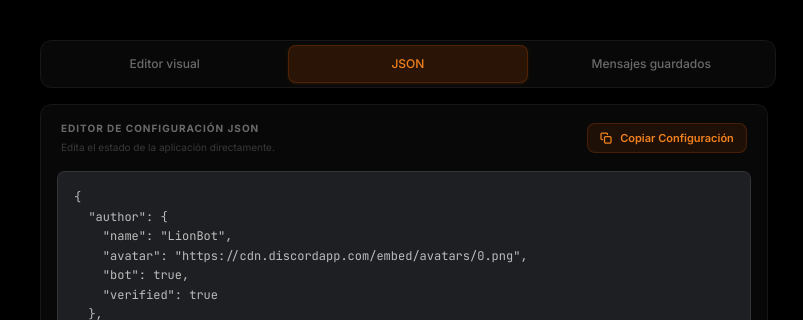
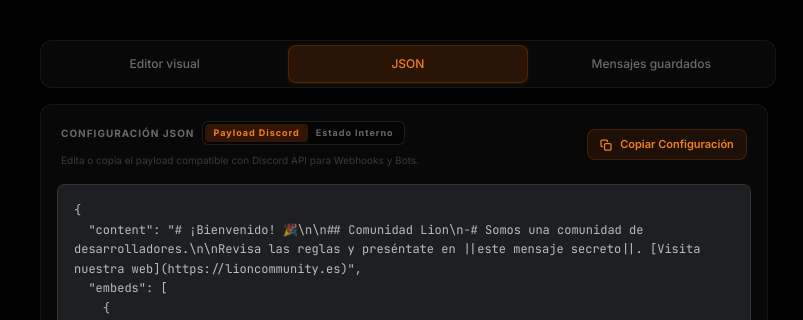
Before and after one commit to lioncommunity-es/lioncommunity-es.github.io, an Astro site: page /tools/discord-preview in a window 1280 px wide. Both pictures are taken after a click on the button "JSON". Shown: the part 230-550 px from the top of the page, 0-803 px from the left. Built offline with nearby package versions, Linux system fonts and the light colour scheme; Astro itself is replaced by a stand-in of ours.

Commit message:
Add Discord JSON mode and payload parsing
Introduce a JSON format toggle (Discord vs internal) in DiscordPreviewApp so users can edit/export Discord-compatible payloads or the app's internal state. Wire up toDiscordJSON/fromDiscordJSON to serialize/deserialize between internal DiscordPreviewData and Discord webhook/bot JSON, with validation adjusted per format. Add fromDiscordJSON and decimalToHex helpers in transform.ts to map embeds, components, V2 components, flags and author fields; toDiscordJSON now includes webhook username/avatar mappings. Update V2ComponentRenderer to use DiscordActionRow wrappers for buttons and action rows, and apply various UI/markup refinements (icons, classes, spacing, and minor logic fixes).

```diff
--- a/src/components/discord-preview/DiscordPreviewApp.tsx
+++ b/src/components/discord-preview/DiscordPreviewApp.tsx
@@ -5,6 +5,7 @@ import StorageSidebar from "./StorageSidebar";
 import ConfirmModal from "./ConfirmModal";
 import { DEFAULT_DATA } from "./defaults";
 import type { DiscordPreviewData } from "@/types";
+import { toDiscordJSON, fromDiscordJSON } from "./utils/transform";
 import "@skyra/discord-components-core";
 
 const LOCAL_STORAGE_KEY = "discord_preview_session";
@@ -20,13 +21,26 @@ interface SavedMessage {
 export default function DiscordPreviewApp() {
   const [data, setData] = useState<DiscordPreviewData>(DEFAULT_DATA);
   const [tab, setTab] = useState<"editor" | "json" | "saved">("editor");
-  const [internalJson, setInternalJson] = useState(JSON.stringify(DEFAULT_DATA, null, 2));
+  const [jsonFormat, setJsonFormat] = useState<"discord" | "internal">(
+    "discord",
+  );
+
+  // Use a function to initialize the string depending on format
+  const getJsonString = (d: DiscordPreviewData, f: "discord" | "internal") => {
+    if (f === "internal") return JSON.stringify(d, null, 2);
+    return JSON.stringify(toDiscordJSON(d), null, 2);
+  };
+
+  const [internalJson, setInternalJson] = useState(
+    getJsonString(DEFAULT_DATA, "discord"),
+  );
   const [jsonError, setJsonError] = useState<string | null>(null);
   const [copied, setCopied] = useState(false);
 
   // Storage state
   const [savedMessages, setSavedMessages] = useState<SavedMessage[]>([]);
-  const [hoverPreviewData, setHoverPreviewData] = useState<DiscordPreviewData | null>(null);
+  const [hoverPreviewData, setHoverPreviewData] =
+    useState<DiscordPreviewData | null>(null);
   const [modalState, setModalState] = useState<{
     isOpen: boolean;
     pendingMsg: SavedMessage | null;
@@ -38,10 +52,10 @@ export default function DiscordPreviewApp() {
   // Sync internal JSON
   useEffect(() => {
     if (document.activeElement !== textareaRef.current) {
-      setInternalJson(JSON.stringify(data, null, 2));
+      setInternalJson(getJsonString(data, jsonFormat));
       setJsonError(null);
     }
-  }, [data]);
+  }, [data, jsonFormat]);
 
   // Load from LocalStorage
   useEffect(() => {
@@ -81,7 +95,11 @@ export default function DiscordPreviewApp() {
   }, [savedMessages]);
 
   const validateDiscordData = (parsed: any): string | null => {
-    if (typeof parsed !== "object" || parsed === null || Array.isArray(parsed)) {
+    if (
+      typeof parsed !== "object" ||
+      parsed === null ||
+      Array.isArray(parsed)
+    ) {
       return "El JSON debe ser un objeto { ... }";
     }
 
@@ -105,13 +123,29 @@ export default function DiscordPreviewApp() {
     setInternalJson(raw);
     try {
       const parsed = JSON.parse(raw);
-      const error = validateDiscordData(parsed);
 
-      if (error) {
-        setJsonError(error);
+      if (jsonFormat === "internal") {
+        const error = validateDiscordData(parsed);
+        if (error) {
+          setJsonError(error);
+        } else {
+          setJsonError(null);
+          setData(parsed);
+        }
       } else {
+        // Validation for Discord Payload
+        if (
+          typeof parsed !== "object" ||
+          parsed === null ||
+          Array.isArray(parsed)
+        ) {
+          setJsonError(
+            "El payload de Discord debe ser un JSON Objeto en la raíz.",
+          );
+          return;
+        }
         setJsonError(null);
-        setData(parsed);
+        setData(fromDiscordJSON(parsed));
       }
     } catch (e: any) {
       setJsonError(`Error de sintaxis JSON: ${e.message}`);
@@ -134,7 +168,9 @@ export default function DiscordPreviewApp() {
 
     setSavedMessages((prev) => {
       // Overwrite if name exists
-      const filtered = prev.filter(m => m.name.toLowerCase() !== name.toLowerCase());
+      const filtered = prev.filter(
+        (m) => m.name.toLowerCase() !== name.toLowerCase(),
+      );
       return [newMessage, ...filtered];
     });
   };
@@ -155,7 +191,7 @@ export default function DiscordPreviewApp() {
     <div className="mx-auto max-w-[1400px] px-4 py-8">
       <div className="grid gap-8 lg:grid-cols-[1.26fr_0.74fr]">
         {/* Left: Editor/JSON/Saved */}
-        <div className="order-2 lg:order-none">
+        <div className="order-2 lg:order-0">
           {/* Tab bar */}
           <div className="mb-4 flex items-center gap-1 rounded-xl border border-white/6 bg-white/3 p-1">
             <button
@@ -198,7 +234,9 @@ export default function DiscordPreviewApp() {
                 savedMessages={savedMessages}
                 onSave={handleSave}
                 onDelete={handleDelete}
-                onLoad={(msg) => setModalState({ isOpen: true, pendingMsg: msg })}
+                onLoad={(msg) =>
+                  setModalState({ isOpen: true, pendingMsg: msg })
+                }
                 onHover={setHoverPreviewData}
               />
             )}
@@ -208,11 +246,33 @@ export default function DiscordPreviewApp() {
                 <div className="relative rounded-xl border border-white/6 bg-white/3 p-4">
                   <div className="mb-4 flex items-center justify-between px-1">
                     <div>
-                      <h4 className="text-[10px] font-bold tracking-widest text-white/40 uppercase">
-                        Editor de Configuración JSON
+                      <h4 className="flex items-center gap-2 text-[10px] font-bold tracking-widest text-white/40 uppercase">
+                        Configuración JSON
+                        <div className="flex h-6 items-center rounded-md border border-white/10 bg-black/40 p-0.5 text-[9px]">
+                          <button
+                            onClick={(e) => {
+                              e.preventDefault();
+                              setJsonFormat("discord");
+                            }}
+                            className={`rounded px-2 py-0.5 transition-colors ${jsonFormat === "discord" ? "bg-orange-500/20 text-orange-400" : "text-white/40 hover:text-white/80"}`}
+                          >
+                            Payload Discord
+                          </button>
+                          <button
+                            onClick={(e) => {
+                              e.preventDefault();
+                              setJsonFormat("internal");
+                            }}
+                            className={`rounded px-2 py-0.5 transition-colors ${jsonFormat === "internal" ? "bg-orange-500/20 text-orange-400" : "text-white/40 hover:text-white/80"}`}
+                          >
+                            Estado Interno
+                          </button>
+                        </div>
                       </h4>
-                      <p className="mt-1 text-[10px] text-white/20">
-                        Edita el estado de la aplicación directamente.
+                      <p className="mt-2 text-[10px] text-white/20">
+                        {jsonFormat === "discord"
+                          ? "Edita o copia el payload compatible con Discord API para Webhooks y Bots."
+                          : "Edita el estado interno de la aplicación directamente."}
                       </p>
                     </div>
                     <button
@@ -225,12 +285,44 @@ export default function DiscordPreviewApp() {
                     >
                       {copied ? (
                         <>
-                          <svg xmlns="http://www.w3.org/2000/svg" width="12" height="12" viewBox="0 0 24 24" fill="none" stroke="currentColor" strokeWidth="3" strokeLinecap="round" strokeLinejoin="round"><polyline points="20 6 9 17 4 12" /></svg>
+                          <svg
+                            xmlns="http://www.w3.org/2000/svg"
+                            width="12"
+                            height="12"
+                            viewBox="0 0 24 24"
+                            fill="none"
+                            stroke="currentColor"
+                            strokeWidth="3"
+                            strokeLinecap="round"
+                            strokeLinejoin="round"
+                          >
+                            <polyline points="20 6 9 17 4 12" />
+                          </svg>
                           ¡Copiado!
                         </>
                       ) : (
                         <>
-                          <svg xmlns="http://www.w3.org/2000/svg" width="12" height="12" viewBox="0 0 24 24" fill="none" stroke="currentColor" strokeWidth="2.5" strokeLinecap="round" strokeLinejoin="round"><rect x="9" y="9" width="13" height="13" rx="2" ry="2" /><path d="M5 15H4a2 2 0 0 1-2-2V4a2 2 0 0 1 2-2h9a2 2 0 0 1 2 2v1" /></svg>
+                          <svg
+                            xmlns="http://www.w3.org/2000/svg"
+                            width="12"
+                            height="12"
+                            viewBox="0 0 24 24"
+                            fill="none"
+                            stroke="currentColor"
+                            strokeWidth="2.5"
+                            strokeLinecap="round"
+                            strokeLinejoin="round"
+                          >
+                            <rect
+                              x="9"
+                              y="9"
+                              width="13"
+                              height="13"
+                              rx="2"
+                              ry="2"
+                            />
+                            <path d="M5 15H4a2 2 0 0 1-2-2V4a2 2 0 0 1 2-2h9a2 2 0 0 1 2 2v1" />
+                          </svg>
                           Copiar Configuración
                         </>
                       )}
@@ -252,9 +344,26 @@ export default function DiscordPreviewApp() {
 
                     {jsonError && (
                       <div className="mt-3 flex items-start gap-3 rounded-lg border border-red-500/20 bg-red-500/10 p-4 text-red-400">
-                        <svg xmlns="http://www.w3.org/2000/svg" width="16" height="16" viewBox="0 0 24 24" fill="none" stroke="currentColor" strokeWidth="2" strokeLinecap="round" strokeLinejoin="round" className="shrink-0 mt-0.5"><circle cx="12" cy="12" r="10" /><line x1="12" y1="8" x2="12" y2="12" /><line x1="12" y1="16" x2="12.01" y2="16" /></svg>
+                        <svg
+                          xmlns="http://www.w3.org/2000/svg"
+                          width="16"
+                          height="16"
+                          viewBox="0 0 24 24"
+                          fill="none"
+                          stroke="currentColor"
+                          strokeWidth="2"
+                          strokeLinecap="round"
+                          strokeLinejoin="round"
+                          className="mt-0.5 shrink-0"
+                        >
+                          <circle cx="12" cy="12" r="10" />
+                          <line x1="12" y1="8" x2="12" y2="12" />
+                          <line x1="12" y1="16" x2="12.01" y2="16" />
+                        </svg>
                         <div>
-                          <p className="text-xs font-bold uppercase tracking-wider">Configuración Inválida</p>
+                          <p className="text-xs font-bold tracking-wider uppercase">
+                            Configuración Inválida
+                          </p>
                           <p className="mt-1 text-xs opacity-80">{jsonError}</p>
                         </div>
                       </div>
@@ -267,25 +376,36 @@ export default function DiscordPreviewApp() {
         </div>
 
         {/* Right: Preview */}
-        <div className="order-1 lg:order-none">
+        <div className="order-1 lg:order-0">
           <div className="sticky top-24">
             <div className="mb-4 flex items-center justify-between px-1">
               <div className="flex items-center gap-2">
-                <div className={`h-2 w-2 rounded-full transition-all duration-500 ${lastAutoSave ? 'bg-emerald-500 shadow-sm shadow-emerald-500/50' : 'animate-pulse bg-orange-500/50'}`} />
+                <div
+                  className={`h-2 w-2 rounded-full transition-all duration-500 ${lastAutoSave ? "bg-emerald-500 shadow-sm shadow-emerald-500/50" : "animate-pulse bg-orange-500/50"}`}
+                />
                 <span className="text-[11px] font-semibold tracking-widest text-white/40 uppercase">
-                  {hoverPreviewData ? 'Vista previa (Guardado)' : 'Vista previa en vivo'}
+                  {hoverPreviewData
+                    ? "Vista previa (Guardado)"
+                    : "Vista previa en vivo"}
                 </span>
                 {lastAutoSave && (
-                   <span className="text-[9px] text-white/10 italic">
-                     Auto-guardado {new Date(lastAutoSave).toLocaleTimeString([], { hour: '2-digit', minute: '2-digit', second: '2-digit' })}
-                   </span>
+                  <span className="text-[9px] text-white/10 italic">
+                    Auto-guardado{" "}
+                    {new Date(lastAutoSave).toLocaleTimeString([], {
+                      hour: "2-digit",
+                      minute: "2-digit",
+                      second: "2-digit",
+                    })}
+                  </span>
                 )}
               </div>
               <span className="rounded-full bg-white/5 px-2 py-0.5 text-[10px] font-medium text-white/20">
                 Discord Dark Theme
               </span>
             </div>
-            <div className={`overflow-hidden rounded-[24px] border transition-all duration-300 ${hoverPreviewData ? 'border-orange-500/30 ring-1 ring-orange-500/20' : 'border-white/6'} bg-[#313338] shadow-2xl shadow-black/50`}>
+            <div
+              className={`overflow-hidden rounded-[24px] border transition-all duration-300 ${hoverPreviewData ? "border-orange-500/30 ring-1 ring-orange-500/20" : "border-white/6"} bg-[#313338] shadow-2xl shadow-black/50`}
+            >
               <Preview data={hoverPreviewData || data} />
             </div>
           </div>
--- a/src/components/discord-preview/utils/transform.ts
+++ b/src/components/discord-preview/utils/transform.ts
@@ -287,6 +287,226 @@ function transformV2Component(
 }
 
 /**
+ * Converts a decimal integer to a hex color string.
+ */
+function decimalToHex(decimal: number | undefined | null): string {
+  if (decimal === undefined || decimal === null || isNaN(decimal)) return "#5865f2"; // Discord blurple default
+  return "#" + decimal.toString(16).padStart(6, "0");
+}
+
+/**
+ * Parses a Discord Message JSON back into an internal DiscordPreviewData object.
+ */
+export function fromDiscordJSON(payload: any): DiscordPreviewData {
+  const result: DiscordPreviewData = {
+    content: payload.content || "",
+    embeds: [],
+    components: [],
+    ephemeral: !!(payload.flags && (payload.flags & 64)),
+    edited: false,
+    author: {
+      name: payload.username || "LionBot",
+      avatar: payload.avatar_url || "https://cdn.discordapp.com/embed/avatars/0.png",
+      bot: true,
+      verified: true,
+    },
+  };
+
+  const isV2 = !!(payload.flags && (payload.flags & 32768));
+  result.useV2 = isV2;
+  result.flags = payload.flags;
+
+  if (payload.embeds && Array.isArray(payload.embeds)) {
+    result.embeds = payload.embeds.map((e: any) => ({
+      id: crypto.randomUUID(),
+      title: e.title || "",
+      description: e.description || "",
+      url: e.url || "",
+      color: e.color !== undefined ? decimalToHex(e.color) : "#5865f2",
+      footer: {
+        text: e.footer?.text || "",
+        iconUrl: e.footer?.icon_url || "",
+      },
+      image: e.image?.url || "",
+      thumbnail: e.thumbnail?.url || "",
+      authorName: e.author?.name || "",
+      authorIcon: e.author?.icon_url || "",
+      authorUrl: e.author?.url || "",
+      showTimestamp: !!e.timestamp,
+      timestamp: e.timestamp,
+      fields: Array.isArray(e.fields)
+        ? e.fields.map((f: any) => ({
+            id: crypto.randomUUID(),
+            name: f.name || "",
+            value: f.value || "",
+            inline: !!f.inline,
+          }))
+        : [],
+    }));
+  }
+
+  const styleFromInt = (styleInt: number) => {
+    switch (styleInt) {
+      case 2: return "secondary";
+      case 3: return "success";
+      case 4: return "danger";
+      case 5: return "link";
+      case 1:
+      default: return "primary";
+    }
+  };
+
+  if (!isV2 && payload.components && Array.isArray(payload.components)) {
+    result.components = payload.components
+      .filter((row: any) => row.type === 1)
+      .map((row: any) => ({
+        type: 1,
+        id: crypto.randomUUID(),
+        components: Array.isArray(row.components)
+          ? row.components
+              .filter((c: any) => c.type === 2)
+              .map((c: any) => ({
+                type: 2,
+                id: c.custom_id || crypto.randomUUID(),
+                label: c.label || "",
+                style: styleFromInt(c.style),
+                url: c.url || "",
+                disabled: !!c.disabled,
+                emoji: c.emoji?.id || c.emoji?.name || "",
+                animated: !!c.emoji?.animated,
+              }))
+          : [],
+      }));
+  }
+
+  if (isV2 && payload.components && Array.isArray(payload.components)) {
+    result.v2Components = payload.components.map((c: any) => {
+      if (c.type === 10)
+        return { kind: "text_display", id: crypto.randomUUID(), content: c.content || "" };
+      if (c.type === 1)
+        return {
+          kind: "action_row",
+          id: crypto.randomUUID(),
+          components: Array.isArray(c.components)
+            ? c.components.map((btn: any) => ({
+                id: btn.custom_id || crypto.randomUUID(),
+                label: btn.label || "",
+                style: styleFromInt(btn.style),
+                url: btn.url || "",
+                disabled: !!btn.disabled,
+                emoji: btn.emoji?.id || btn.emoji?.name || "",
+                animated: !!btn.emoji?.animated,
+              }))
+            : [],
+        };
+      if (c.type === 14)
+        return {
+          kind: "separator",
+          id: crypto.randomUUID(),
+          divider: !!c.divider,
+          spacing: c.spacing || 1,
+        };
+      if (c.type === 12)
+        return {
+          kind: "media_gallery",
+          id: crypto.randomUUID(),
+          items: Array.isArray(c.items)
+            ? c.items.map((i: any) => ({
+                url: i.media?.url || "",
+                description: i.description,
+                spoiler: i.spoiler,
+              }))
+            : [],
+        };
+
+      if (c.type === 9) {
+        const texts = Array.isArray(c.components)
+          ? c.components
+              .filter((t: any) => t.type === 10)
+              .map((t: any) => ({
+                kind: "text_display",
+                id: crypto.randomUUID(),
+                content: t.content || "",
+              }))
+          : [];
+        let accessory: any = null;
+        if (c.accessory) {
+          if (c.accessory.type === 11)
+            accessory = {
+              kind: "thumbnail",
+              url: c.accessory.media?.url || "",
+              description: c.accessory.description,
+              spoiler: c.accessory.spoiler,
+            };
+          if (c.accessory.type === 2)
+            accessory = {
+              kind: "button_accessory",
+              id: c.accessory.custom_id || crypto.randomUUID(),
+              label: c.accessory.label || "",
+              style: styleFromInt(c.accessory.style),
+              url: c.accessory.url,
+              disabled: !!c.accessory.disabled,
+              emoji: c.accessory.emoji?.id || c.accessory.emoji?.name || "",
+            };
+        }
+        return { kind: "section", id: crypto.randomUUID(), texts, accessory };
+      }
+
+      if (c.type === 17)
+        return {
+          kind: "container",
+          id: crypto.randomUUID(),
+          accentColor: c.accent_color !== undefined ? decimalToHex(c.accent_color) : undefined,
+          spoiler: !!c.spoiler,
+          children: Array.isArray(c.components)
+            ? c.components
+                .map((child: any) => {
+                  if (child.type === 10)
+                    return { kind: "text_display", id: crypto.randomUUID(), content: child.content || "" };
+                  if (child.type === 14)
+                    return { kind: "separator", id: crypto.randomUUID(), divider: !!child.divider, spacing: child.spacing || 1 };
+                  if (child.type === 1)
+                    return {
+                      kind: "action_row",
+                      id: crypto.randomUUID(),
+                      components: Array.isArray(child.components)
+                        ? child.components.map((btn: any) => ({
+                            id: btn.custom_id || crypto.randomUUID(),
+                            label: btn.label || "",
+                            style: styleFromInt(btn.style),
+                            url: btn.url || "",
+                            disabled: !!btn.disabled,
+                            emoji: btn.emoji?.id || btn.emoji?.name || "",
+                            animated: !!btn.emoji?.animated,
+                          }))
+                        : [],
+                    };
+                  if (child.type === 12)
+                    return {
+                      kind: "media_gallery",
+                      id: crypto.randomUUID(),
+                      items: Array.isArray(child.items)
+                        ? child.items.map((i: any) => ({
+                            url: i.media?.url || "",
+                            description: i.description,
+                            spoiler: i.spoiler,
+                          }))
+                        : [],
+                    };
+                  return null;
+                })
+                .filter(Boolean)
+            : [],
+        };
+
+      return { kind: "text_display", id: crypto.randomUUID(), content: "" };
+    });
+  }
+
+  return result;
+}
+
+/**
  * Main transformation function to generate a valid Discord Message JSON.
  */
 export function toDiscordJSON(
@@ -318,5 +538,11 @@ export function toDiscordJSON(
     }
   }
 
+  // Webhook integration mappings
+  if (data.author) {
+    if (data.author.name) (payload as any).username = data.author.name;
+    if (data.author.avatar) (payload as any).avatar_url = data.author.avatar;
+  }
+
   return payload;
 }
```
Also changed, not shown: src/components/discord-preview/V2ComponentRenderer.tsx (+5 -3 lines).
